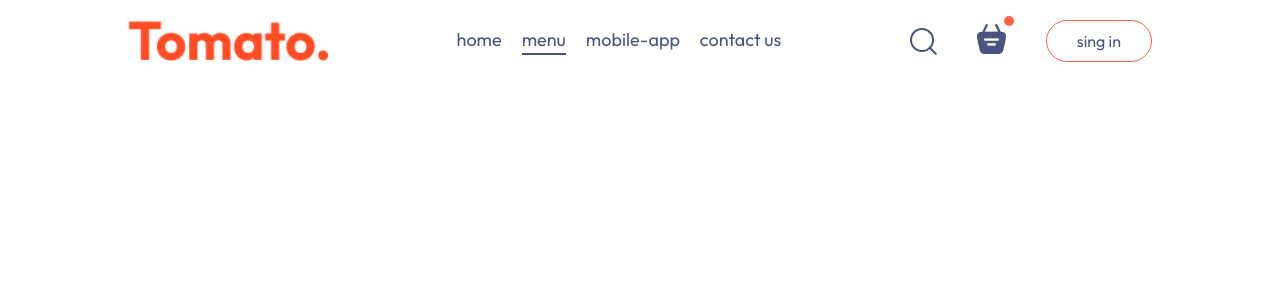
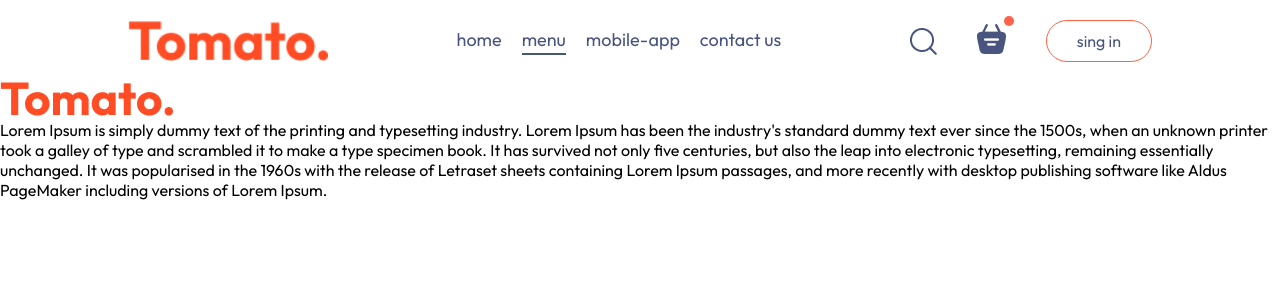
Before and after one commit to shaxa98/DliweryFood, a React (Vite) app in the folder Food/: page /order in a window 1280 px wide. Shown: the top 300 px of the page. Built offline with nearby package versions, Linux system fonts and the light colour scheme.

Commit message:
update footer.jsx

```diff
--- a/Food/src/components/Footer/Footer.jsx
+++ b/Food/src/components/Footer/Footer.jsx
@@ -1,8 +1,35 @@
 import React from "react";
 import "./Footer.css";
+import { assets } from "../../assets/assets";
 
 function Footer() {
-  return <div className="footer"></div>;
+  return (
+    <div className="footer" id="footer">
+      <div className="footer-content">
+        <div className="footer-content-left">
+          <img src={assets.logo} alt="" />
+          <p>
+            Lorem Ipsum is simply dummy text of the printing and typesetting
+            industry. Lorem Ipsum has been the industry's standard dummy text
+            ever since the 1500s, when an unknown printer took a galley of type
+            and scrambled it to make a type specimen book. It has survived not
+            only five centuries, but also the leap into electronic typesetting,
+            remaining essentially unchanged. It was popularised in the 1960s
+            with the release of Letraset sheets containing Lorem Ipsum passages,
+            and more recently with desktop publishing software like Aldus
+            PageMaker including versions of Lorem Ipsum.
+          </p>
+          <div className="footer-social-icons">
+            <img src={assets.facebook_icon} alt="" />
+            <img src={assets.twitter_icon} alt="" />
+            <img src={assets.linkedin_icon} alt="" />
+          </div>
+        </div>
+        <div className="footer-content-center"></div>
+        <div className="footer-content-right"></div>
+      </div>
+    </div>
+  );
 }
 
 export default Footer;
```
